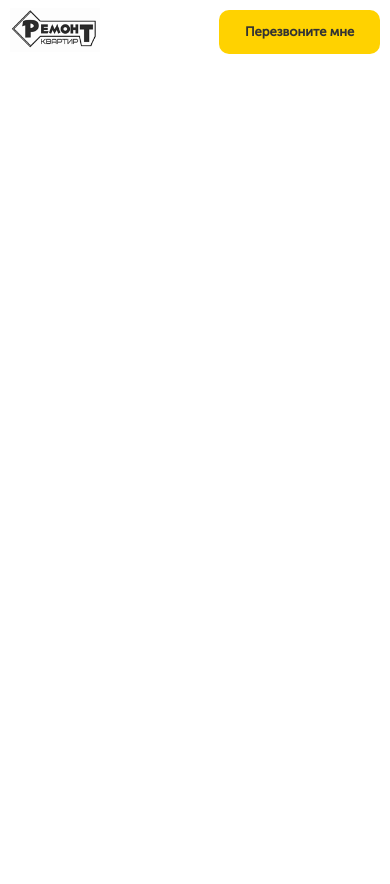
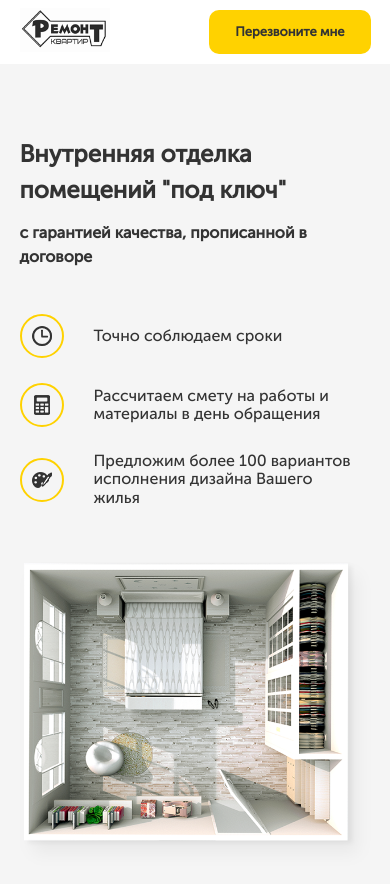
Before and after one commit to beyond2281/8, a plain HTML site: page index.html in a window 390 px wide. Before the commit the page ends 844 px from the top, so only its background shows below. Drawn offline with Linux system fonts and the light colour scheme.

Commit message:
Адаптив второго блока

```diff
--- a/css/main.css
+++ b/css/main.css
@@ -1,4 +1,13 @@
-h1, h2, h3, h4, h5, h6, p, ul, li, div {
+h1,
+h2,
+h3,
+h4,
+h5,
+h6,
+p,
+ul,
+li,
+div {
   padding: 0;
   margin: 0;
 }
@@ -10,7 +19,7 @@ h1, h2, h3, h4, h5, h6, p, ul, li, div {
 }
 body {
   font-family: "MuseoSansCyrl", sans-serif;
-    color: #333333;;
+  color: #333333;
 }
 .container {
   width: 1170px;
@@ -27,8 +36,6 @@ body {
   align-items: center;
   font-size: 13px;
   font-weight: 400;
-
-
 }
 .main__text {
   margin-right: 30px;
@@ -42,10 +49,9 @@ body {
   font-size: 20px;
   font-weight: 700;
   text-decoration: none;
-    color: #333333;;
+  color: #333333;
   display: inline-block;
   margin-top: 9px;
-
 }
 .button {
   padding: 19px 30px;
@@ -56,3 +62,49 @@ body {
   border-radius: 10px;
   border: none;
 }
+
+#main {
+  padding: 50px 0;
+  background-color: #f5f5f5;
+}
+.hero__text {
+  margin-top: 22px;
+}
+.hero__block {
+  display: flex;
+  justify-content: space-between;
+}
+.hero-item__subtitle {
+  max-width: 300px;
+  margin-left: 30px;
+}
+.hero__title {
+  font-size: 41px;
+  font-weight: 700;
+  line-height: 55px;
+  margin-bottom: 20px;
+}
+.hero__subtitle {
+  font-size: 20px;
+  font-weight: 700;
+  line-height: 65px;
+}
+
+.hero__item {
+  list-style-type: none;
+  display: flex;
+  align-items: center;
+  margin-bottom: 25px;
+}
+.hero-item__img {
+  width: 40px;
+  height: 40px;
+  border: 2px solid #ffd200;
+  display: flex;
+  align-items: center;
+  justify-content: center;
+  border-radius: 50%;
+}
+.hero__list {
+  margin-top: 45px;
+}
--- a/index.html
+++ b/index.html
@@ -10,8 +10,6 @@
   </head>
 
   <body>
-
-
     <div class="header" id="header">
       <div class="container">
         <div class="heading">
@@ -31,7 +29,48 @@
       </div>
     </div>
 
-
-
+    <section id="main">
+      <div class="container">
+        <div class="hero__block">
+          <div class="hero__text">
+            <h1 class="hero__title">
+              Внутренняя отделка помещений "под ключ"
+            </h1>
+            <span class="hero__subtitle">
+              с гарантией качества, прописанной в договоре
+            </span>
+            <ul class="hero__list">
+              <li class="hero__item">
+                <div class="hero-item__img">
+                  <img src="./img/clock.png" alt="" />
+                </div>
+                <span class="hero-item__subtitle">
+                  Точно соблюдаем сроки
+                </span>
+              </li>
+              <li class="hero__item">
+                <div class="hero-item__img">
+                  <img src="./img/calculator.png" alt="" />
+                </div>
+                <span class="hero-item__subtitle">
+                  Рассчитаем смету на работы и материалы в день обращения
+                </span>
+              </li>
+              <li class="hero__item">
+                <div class="hero-item__img">
+                  <img src="./img/paint-board.png" alt="" />
+                </div>
+                <span class="hero-item__subtitle">
+                  Предложим более 100 вариантов исполнения дизайна Вашего жилья
+                </span>
+              </li>
+            </ul>
+          </div>
+          <div class="hero__logo">
+            <img src="./img/logo__img.png" alt="" class="logo" />
+          </div>
+        </div>
+      </div>
+    </section>
   </body>
 </html>
--- a/media/media.css
+++ b/media/media.css
@@ -2,6 +2,15 @@
     .container {
         width: 960px;
     }
+    .hero__block {
+        flex-direction: column;
+    }
+    .hero__logo .logo {
+        margin-top: 30px;
+        width: 100%;
+    }
+
+
 }
 @media (max-width: 960px) {
     .container {
@@ -12,13 +21,31 @@
         display: none;
     }
 
+
 }
-@media (max-width: 480px) {
+@media (max-width: 540px) {
+    .container {
+        width: 90%;
+    }
     .logo {
         width: 90px;
     }
     .button {
         padding: 15px 26px;
     }
+    .hero-item__subtitle {
+        width: 75%;
+    }
+    .hero__title {
+        font-size: 24px;
+        font-weight: 700;
+        line-height: 1.5em;
+        margin-bottom: 13px;
+    }
+    .hero__subtitle {
+        font-size: 16px;
+        font-weight: 700;
+        line-height: 1.5em;
+    }
 
 }
```
Also changed, not shown: img/calculator.png (added), img/clock.png (added), img/logo__img.png (added), img/paint-board.png (added). Lines whose indentation alone changed are shown as unchanged.
